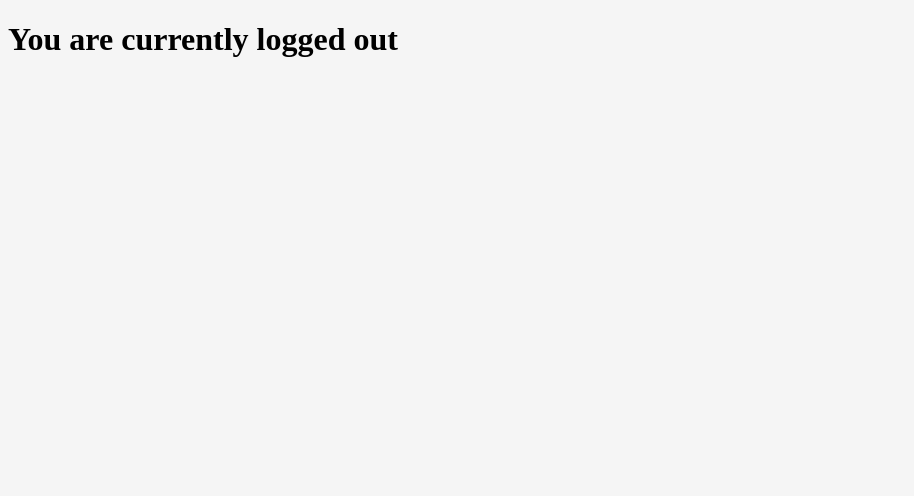
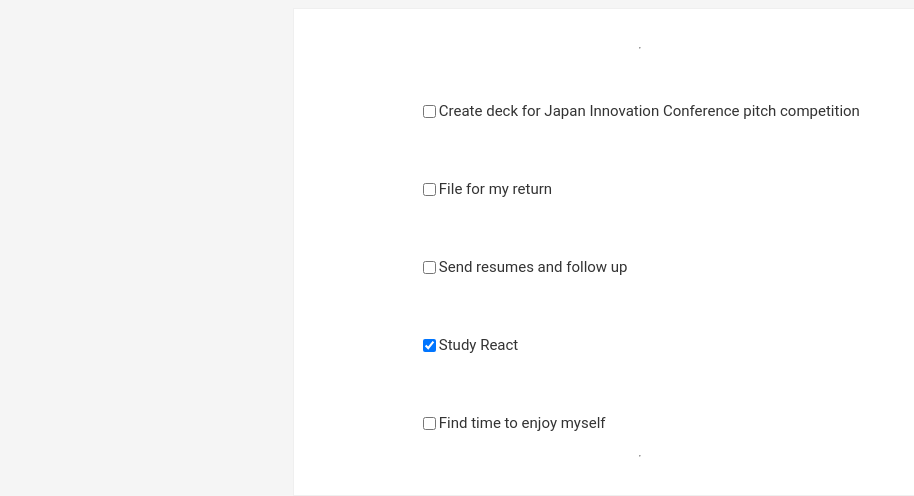
Before and after one commit to Corporatek/react_tutorial, a React (Create React App) app: page / in a window 1280 px wide. Shown: the top 496 px of the page, without its empty margins (0-914 px from the left). Built offline with nearby package versions, Linux system fonts and the light colour scheme.

Commit message:
updated todolist app by using constructors and prototypes to reduce the amount of memory expended

```diff
--- a/src/components/App.js
+++ b/src/components/App.js
@@ -1,6 +1,8 @@
 import React from "react";
 // import {Component} from "react"
 import '../App.css';
+import ToDoItem from "./ToDoItem"
+import ToDoData from "./ToDoData"
 
 // }
 
@@ -10,21 +12,18 @@
   constructor() {
     super()
     this.state = {
-      isLoggedIn: false,
+      todos: ToDoData
     }
   }
+
 render() {
-  let logStatus
-
-  if (this.state.isLoggedIn === true) {
-    logStatus = "in"
-  } else {
-    logStatus = "out"
-  }
+ const ToDoItems = this.state.todos.map(item => <ToDoItem key={item.id} item={item} />)
 
   return (
-    <div>
-      <h1>You are currently logged {logStatus}</h1>
+    <div className="todo-list">
+      <hr></hr>
+        {ToDoItems}
+      <hr></hr>
     </div>
 
   )
```
Also changed, not shown: 1 other file (tests, documents, lock files or other folders).
